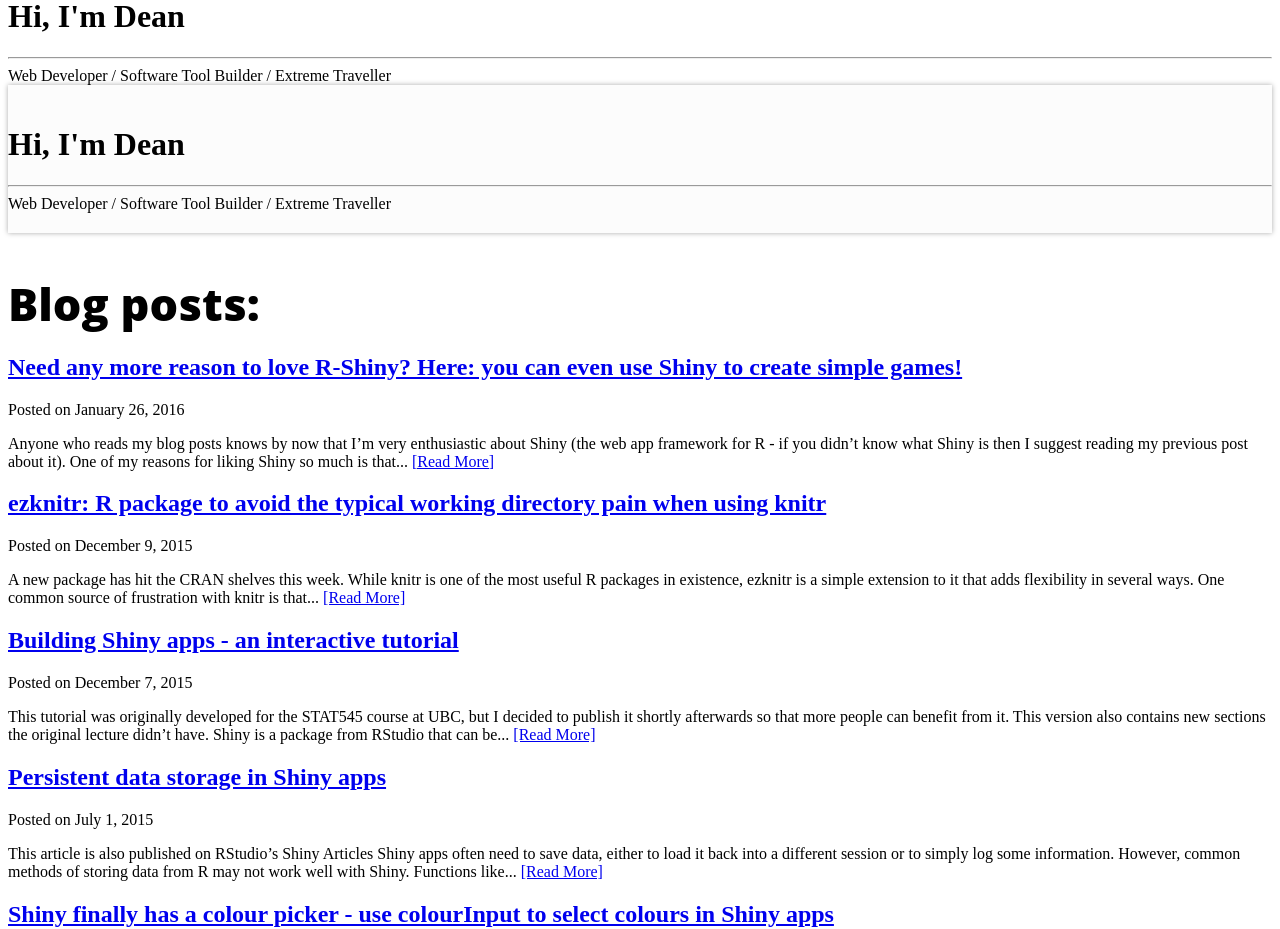
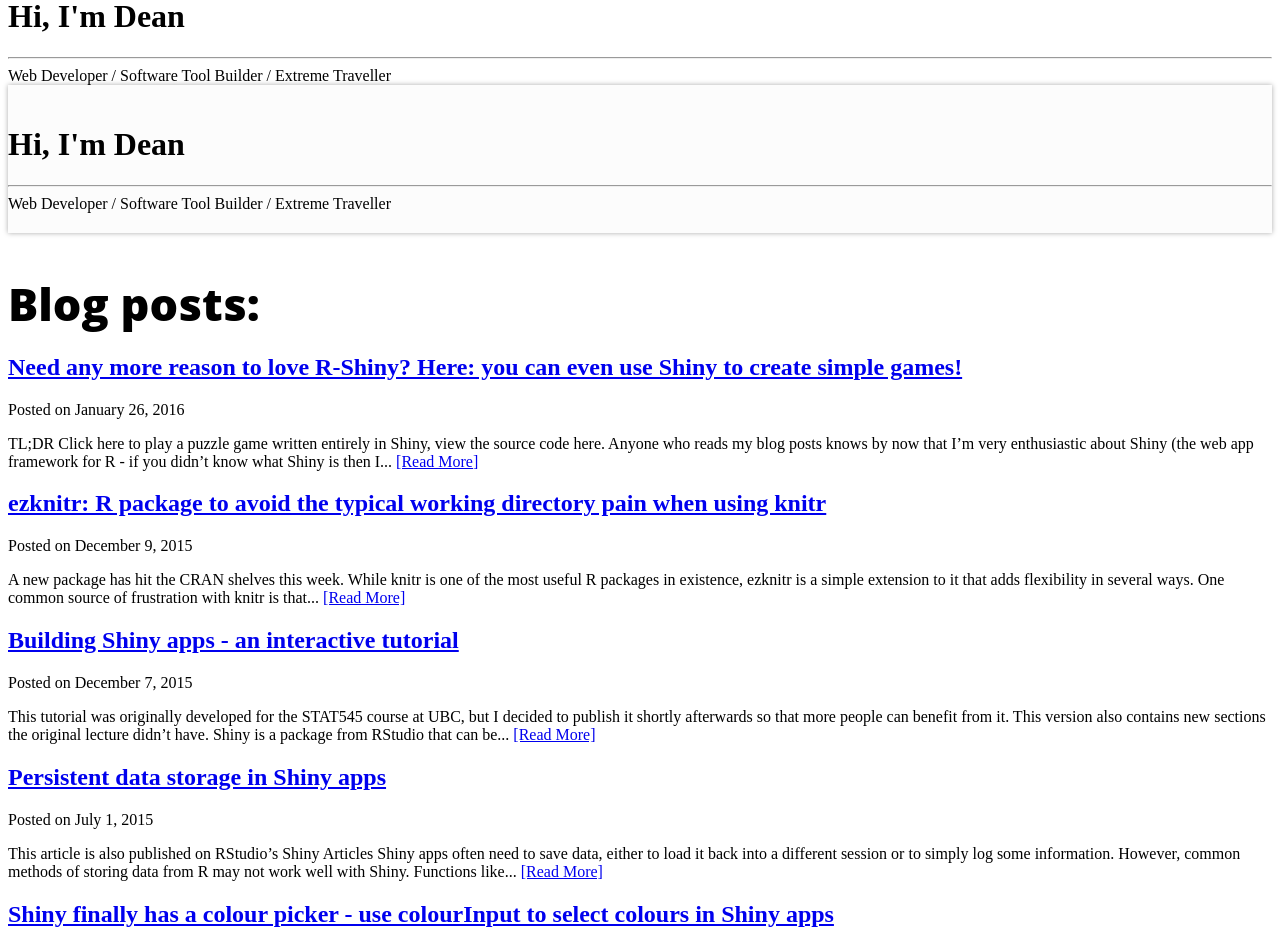
Before and after one commit to daattali/daattali.github.io, a Jekyll site: the page built from index.html, in a window 1280 px wide, cut to the strip 460-1389 px from the top of the page. Built offline with Jekyll 4.4.1, drawn with Linux system fonts in a browser that asks for light colours; the list of posts is cut into pages by our own code.

Commit message:
Update 2016-01-26-shiny-game-lightsout.md

```diff
--- a/_posts/2016-01-26-shiny-game-lightsout.md
+++ b/_posts/2016-01-26-shiny-game-lightsout.md
@@ -5,6 +5,8 @@ tags: [professional, rstats, r, r-bloggers, shiny, package]
 date: 2016-01-26 10:00:00 -0700
 fb-img: http://deanattali.com/img/blog/lightsout/shinyapp.png
 ---
+
+TL;DR [Click here](http://daattali.com/shiny/lightsout/) to play a puzzle game written entirely in Shiny, view the source code [here](https://github.com/daattali/lightsout/tree/master/inst/shiny).
 
 Anyone who reads my blog posts knows by now that I'm very enthusiastic about Shiny (the web app framework for R - if you didn't know what Shiny is then I suggest reading my [previous post about it](http://deanattali.com/blog/building-shiny-apps-tutorial/)). One of my reasons for liking Shiny so much is that you can do so much more with it than what it was built for, and it's fun to think of new useful uses for it. Well, my latest realization is that you can even make simple games quite easily, as the [lightsouts package](https://github.com/daattali/lightsout) and its [companion web app/game](http://daattali.com/shiny/lightsout/) demonstrate! I'm actually currently on my way to San Francisco for the first ever [Shiny conference](http://rstudio.org/shinydevcon), so this post comes at a great time.
 
```
